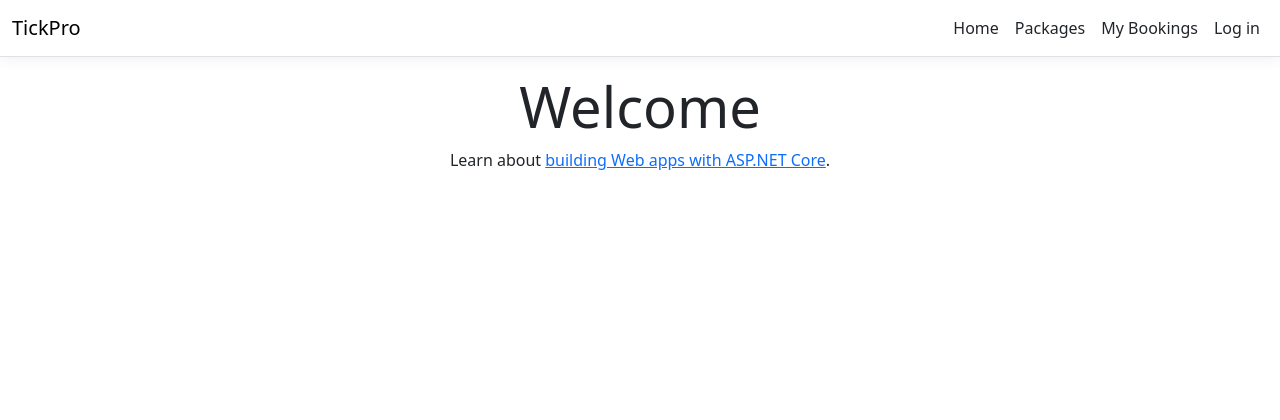
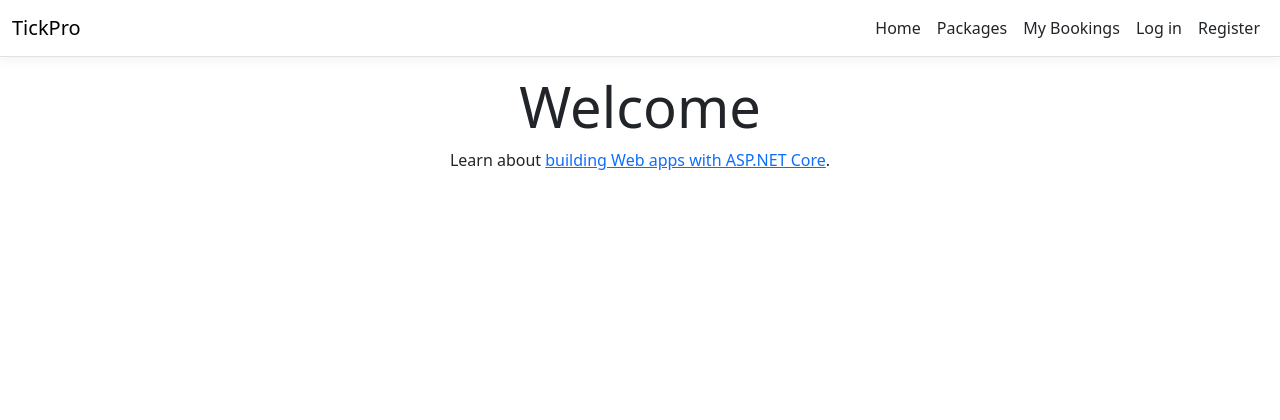
Before and after one commit to ruhsulin/UmrahBookingSystem, an ASP.NET Core app: page / in a window 1280 px wide. Shown: the top 420 px of the page. Run offline with ASP.NET Core 8, Linux system fonts and the light colour scheme; style sheets or scripts are compiled from the project's sources; the project's own start-up code is not run, and a stand-in starts its controllers and pages; some libraries are stand-ins or nearby versions.

Commit message:
feat: UBS-77 add register links to navbar and login page

```diff
--- a/UmrahBookingSystem/UmrahBookingSystem.Web/Views/Account/Login.cshtml
+++ b/UmrahBookingSystem/UmrahBookingSystem.Web/Views/Account/Login.cshtml
@@ -22,6 +22,11 @@
             </div>
 
             <button type="submit" class="btn btn-primary w-100">Log in</button>
+
+            <p class="text-center mt-3 mb-0">
+                Don't have an account?
+                <a asp-action="Register">Register</a>
+            </p>
         </form>
     </div>
 </div>
--- a/UmrahBookingSystem/UmrahBookingSystem.Web/Views/Shared/_Layout.cshtml
+++ b/UmrahBookingSystem/UmrahBookingSystem.Web/Views/Shared/_Layout.cshtml
@@ -46,6 +46,9 @@
                             <li class="nav-item">
                                 <a class="nav-link text-dark" asp-area="" asp-controller="Account" asp-action="Login">Log in</a>
                             </li>
+                            <li class="nav-item">
+                                <a class="nav-link text-dark" asp-area="" asp-controller="Account" asp-action="Register">Register</a>
+                            </li>
                         }
 
                     </ul>
```
